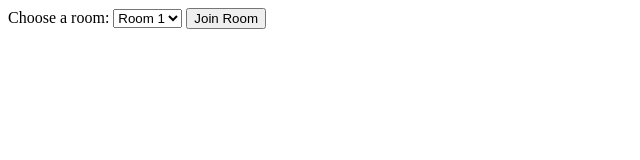
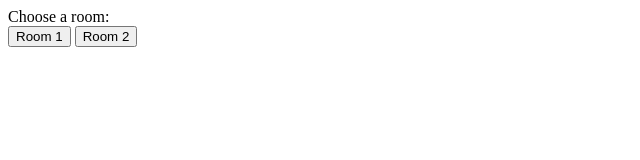
Before and after one commit to Lydiagraveline/chatroom, a website: page public/index.html in a window 1280 px wide. Shown: the whole page, without its empty margins (0-640 px from the left). Drawn offline with nearby package versions, Linux system fonts and the light colour scheme.

Commit message:
created public folder and room selection buttons

```diff
--- a/index.html
+++ b/public/index.html
@@ -6,16 +6,17 @@
   <meta charset="UTF-8">
   <meta name="viewport" content="width=device-width, initial-scale=1.0">
   <title>Chatroom</title>
+  <link rel="stylesheet" href="style.css">
+
 </head>
 <body onload="generateRandomUserId();">
   <div id="room-selection">
-    <label for="room">Choose a room:</label>
-    <select id="room">
-      <option value="room1">Room 1</option>
-      <option value="room2">Room 2</option>
-      <!-- Add more options as needed -->
-    </select>
-    <button onclick="joinRoom()">Join Room</button>
+    <label>Choose a room:</label>
+    <div>
+      <button class = "roomBtn" onclick="joinRoom('room1')">Room 1</button>
+      <button class = "roomBtn" onclick="joinRoom('room2')">Room 2</button>
+      <!-- Add more buttons as needed -->
+    </div>
   </div>
 
   <div id="chat-container" style="display: none;">
@@ -28,67 +29,8 @@
 
   <script src="https://code.jquery.com/jquery-3.6.4.min.js"></script>
   <script src="/socket.io/socket.io.js"></script>
+  <script src="script.js"></script>
   <script>
-
-   let socket;
-  let userId;
-
-  function generateRandomUserId() {
-  userId = Math.random().toString(36).substr(2, 10);
-  localStorage.setItem('userId', userId);
-  console.log(userId);
-  }
-
-function joinRoom() {
-  const selectedRoom = $('#room').val();
-  socket = io(`/${selectedRoom}`);
-  $('#room-selection').hide();
-  $('#chat-container').show();
-
-  // Send the user ID to the server
-  socket.emit('set userId', userId);
-
-  // Request chat history when joining a room
-  socket.on('connect', function () {
-    socket.emit('request history');
-  });
-
-  // Handle chat history
-  socket.on('chat history', function (history) {
-    $('#messages').empty(); // Clear existing messages
-    for (const msg of history) {
-      // Check if the message has valid properties before displaying
-      if (msg && msg.userId !== undefined && msg.message !== undefined) {
-        $('#messages').append($('<li>').text(`${msg.userId}: ${msg.message}`));
-      }
-    }
-  });
-
-   // Handle sending new messages
-   $('form').submit(function () {
-    const message = $('#m').val();
-    if (message.trim() !== '') {
-      socket.emit('chat message', { userId, message });
-      $('#m').val('');
-    }
-    return false;
-  });
-
-  // Handle receiving and displaying new messages
-  socket.on('chat message', function (msg) {
-    // Assuming msg is an object with properties userId and message
-    if (msg && msg.userId !== undefined && msg.message !== undefined) {
-      $('#messages').append($('<li>').text(`${msg.userId}: ${msg.message}`));
-    }
-  });
-}
-
-  // Handle leaving a room
-  function leaveRoom() {
-    socket.emit('leave room');
-    $('#chat-container').hide();
-    $('#room-selection').show();
-  }
 
 
 
--- /dev/null
+++ b/public/script.js
@@ -0,0 +1,60 @@
+
+   let socket;
+  let userId;
+
+  function generateRandomUserId() {
+  userId = Math.random().toString(36).substr(2, 10);
+  localStorage.setItem('userId', userId);
+  console.log(userId);
+  }
+
+function joinRoom(room) {
+    console.log("join room");
+    socket = io(`/${room}`);
+    $('#room-selection').hide();
+    $('#chat-container').show();
+
+    // Send the user ID to the server
+    socket.emit('set userId', userId);
+
+    // Request chat history when joining a room
+    socket.on('connect', function () {
+      socket.emit('request history');
+  });
+
+  // Handle chat history
+  socket.on('chat history', function (history) {
+    $('#messages').empty(); // Clear existing messages
+    for (const msg of history) {
+      // Check if the message has valid properties before displaying
+      if (msg && msg.userId !== undefined && msg.message !== undefined) {
+        $('#messages').append($('<li>').text(`${msg.userId}: ${msg.message}`));
+      }
+    }
+  });
+
+   // Handle sending new messages
+   $('form').submit(function () {
+    const message = $('#m').val();
+    if (message.trim() !== '') {
+      socket.emit('chat message', { userId, message });
+      $('#m').val('');
+    }
+    return false;
+  });
+
+  // Handle receiving and displaying new messages
+  socket.on('chat message', function (msg) {
+    // Assuming msg is an object with properties userId and message
+    if (msg && msg.userId !== undefined && msg.message !== undefined) {
+      $('#messages').append($('<li>').text(`${msg.userId}: ${msg.message}`));
+    }
+  });
+}
+
+  // Handle leaving a room
+  function leaveRoom() {
+    socket.emit('leave room');
+    $('#chat-container').hide();
+    $('#room-selection').show();
+  }
```
Also changed, not shown: index.js (+4 -46 lines), public/style.css (added).
